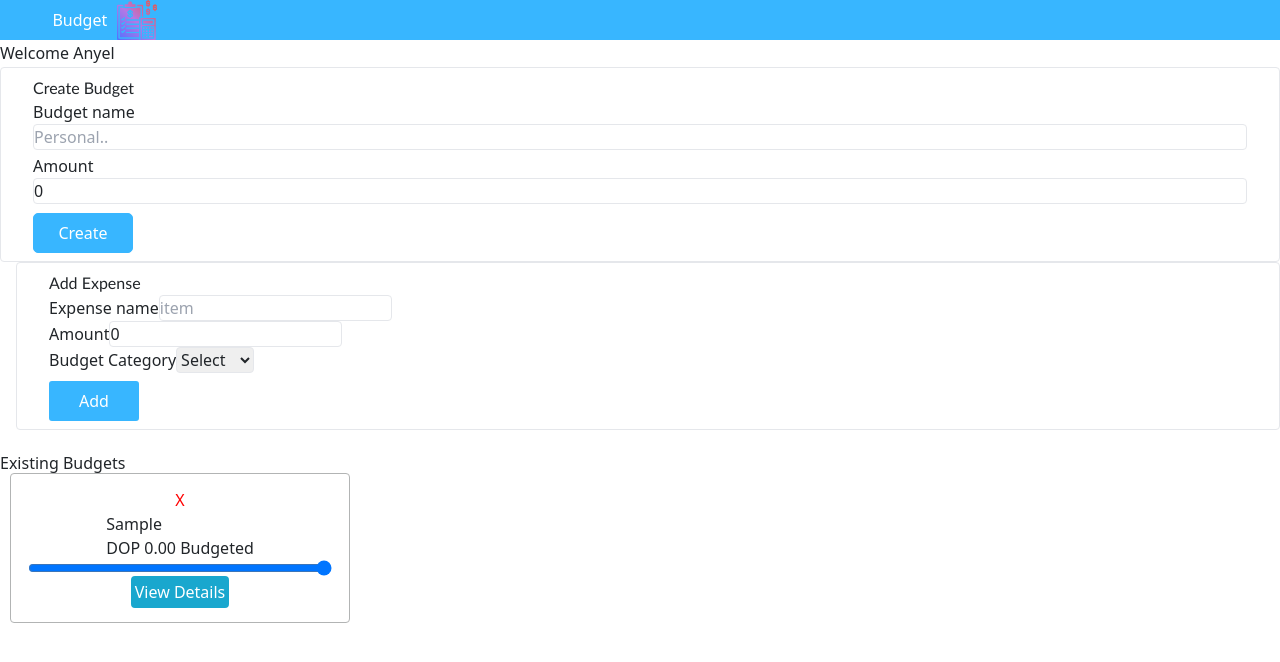
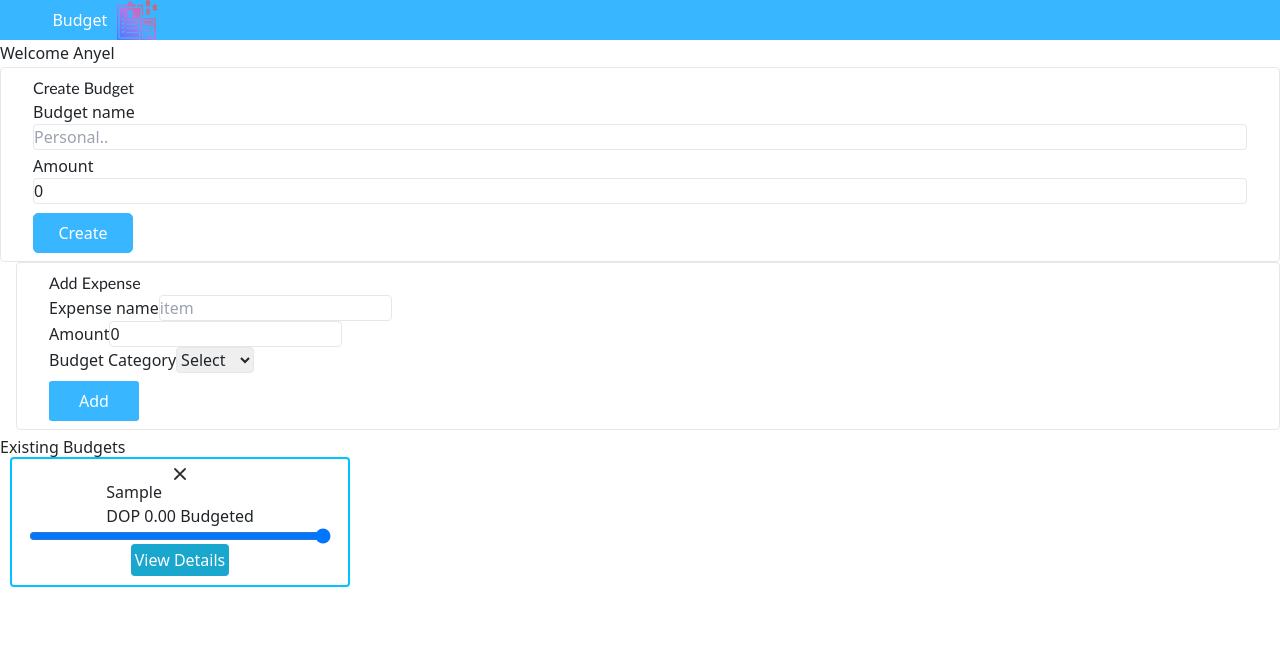
Before and after one commit to alex03-r/budgetApp, a React (Vite) app: page / in a window 1280 px wide. Both pictures are taken after typing "Sample" into the empty fields and a click on the button "Create". Shown: the top 662 px of the page. Built offline with nearby package versions, Linux system fonts and the light colour scheme.

Commit message:
fix some aligment and use the popup

```diff
--- a/src/Components/BudgetItem.tsx
+++ b/src/Components/BudgetItem.tsx
@@ -2,65 +2,61 @@
 import { formatWithCurrency, formatAmount, capitalizeName } from "../helpers/helper";
 import { Link } from "react-router-dom"
 import { BudgetContex } from "../Contex/AppContex";
-import { PopUp } from "./PopUp";
-import { useContext } from "react"
+import { useContext, useState } from "react"
+import  close from  "../assets/close.png"
 
 interface BudgetsItem {
-  id:number;
-  name:string;
-  hasExpenses:Boolean;
-  amount:number;
-  rangeValue:number;
-  spent:number;
-  remaining:number;
-  onDeleteBudget: (id:number) => void
+  id: number;
+  name: string;
+  hasExpenses: Boolean;
+  amount: number;
+  rangeValue: number;
+  spent: number;
+  remaining: number;
+  color:string;
+  onDeleteBudget: (id: number) => void
 
 }
 
 export function BudgetItem(props: BudgetsItem) {
 
 
-  const {  setPopUp, setPopUpValues  } = useContext(BudgetContex)
+  const { setPopUp, setPopUpValues } = useContext(BudgetContex)
+  const [isHover, setIsHover] = useState(false)
 
-  const setAndOpenPopUpValues = () => {
+  let deletePopUp = props.onDeleteBudget;
 
+  let budgetName = props.name;
+
+  const setPopUpValuesAndOpenIt = (id: number) => {
     let popUpValues = {
 
-      title:"Delete",
-      text: "Are you sure ?",
+      title: "Delete",
+      text: `Are you sure you want to delete the budget: ${ capitalizeName(budgetName)} ?`,
       actionName: "delete",
-      action:() =>  {
-        props.onDeleteBudget(props.id)
+      action: () => {
+        deletePopUp(id)
       },
-
     }
-
     setPopUpValues(popUpValues)
-
-
-
     setPopUp(true)
-
-
   }
 
 
   return (
-    <div className="budget-box relative " key={props.id}>
-    <div className="cursor-pointer  absolute" style={{ top:"0px", right:"10px", color:"red" }} onClick={ setAndOpenPopUpValues } >X</div>
-
-    {/* () => props.onDeleteBudget(props.id)  */}
+    <div className={isHover ? "budget-box relative bg-slate-100" : `budget-box relative`} style={{ borderColor:`${props.color}` , borderWidth:"2px", borderStyle:"solid", borderRadius:"4px" }} onMouseOut={() => setIsHover(false)} onMouseOver={() => setIsHover(true)} key={props.id}>
+      {/* <div className="cursor-pointer  absolute" style={{ top: "0px", right: "10px", color: "red" }} onClick={() => setPopUpValuesAndOpenIt(props.id)} >X</div> */}
+      <img className=" cursor-pointer absolute" style={{ top: "4px", width:"12px", height:"12px",  right: "5px"}} onClick={() => setPopUpValuesAndOpenIt(props.id)} src={close}/>
       <div className="flex justify-between w-full px-2 " >
-
         <p>{capitalizeName(props.name)}</p>
         <p>{formatWithCurrency(props.amount)} Budgeted</p>
       </div>
       <input value={props.rangeValue} style={{ width: "90%" }} type="range" />
-      <div className=" flex justify-between w-full" >
+      <div className=" flex justify-between w-full px-2 " >
         {props.hasExpenses && <p> {formatAmount(props.spent)} spent</p>}
         {props.hasExpenses && <p> {formatAmount(props.remaining)} remaining </p>}
       </div>
-      <button  className="btn-viewDetails" >
+      <button className="btn-viewDetails" >
 
         <Link style={{ textDecoration: "none", color: "white" }} to={`budget/${props.id}`}  > View Details</Link>
       </button>
--- a/src/Components/CreationBuget.tsx
+++ b/src/Components/CreationBuget.tsx
@@ -3,6 +3,7 @@ import "../styles/bugets.css"
 import {  useContext,useEffect } from "react"
 import { BudgetContex } from "../Contex/AppContex"
 import { useForm } from  "../Hooks/useForm"
+import { isPar } from "../helpers/helper"
 
 
 
@@ -31,7 +32,7 @@ export function CreationBuget() {
                 rangeValue:100,
                 spent:0,
                 remaining: parseInt(values.amount + ""),
-                // color: "red" ?
+                color: isPar( budgets.length ) ? "#00C4FF" : "#DDE6ED"
             })
             removeFieldsValues();
             return
--- a/src/Components/ExistingBudgets.tsx
+++ b/src/Components/ExistingBudgets.tsx
@@ -6,7 +6,7 @@ import { BudgetItem } from "./BudgetItem"
 
 export function ExistingBudgets(){
 
-    const { budgets, setBudgets, setExpenses, expenses } =  useContext(BudgetContex);
+    const { budgets, setBudgets, setExpenses, expenses, setPopUp } =  useContext(BudgetContex);
 
 
     const onDeleteBudget = (id:number)  => {
@@ -21,15 +21,14 @@ export function ExistingBudgets(){
         let filteredBudgets = budgets.filter( budget => budget.id !== id);
 
         setBudgets(filteredBudgets)
-
-
+        setPopUp(false)
 
 
     }
 
     return (
      <>
-        <div className="flex sm:ms-5 md:ms-5 lg:ms-7 xl:ms-12 overflow-x-auto mb-3 me-3  "  >
+        <div className="flex sm:ms-5 md:ms-5 lg:ms-7 xl:ms-12 overflow-x-auto mb-2 me-3  "  >
                 {
                     budgets.map(bg => (
                         <BudgetItem key={bg.id} onDeleteBudget={onDeleteBudget}  { ...bg} />
--- /dev/null
+++ b/src/Components/ExpenseItem.tsx
@@ -0,0 +1,49 @@
+import { capitalizeName, formatWithCurrency } from "../helpers/helper"
+import { useState, useContext } from "react"
+import { BudgetContex } from "../Contex/AppContex";
+
+interface ExpenseProp{
+
+
+    id:number;
+    name:string;
+    budget:string;
+    amount:number;
+    date:string;
+    deleteExpense:(id:number) => void
+
+
+}
+
+export function ExpenseItem(props: ExpenseProp){
+
+    const {  setPopUp, setPopUpValues, budgets  } = useContext(BudgetContex)
+    const [isHover, setIsHover] =  useState(false)
+
+    let deletePopUp = props.deleteExpense
+    let expenseName = props.name
+    let budgetColor = budgets.find(budget => budget.name === props.budget)?.color ;
+
+    function setPopUpValuesAndOpenIT(id:number){
+        setPopUpValues({
+            title:`Delete`,
+            text: `Are you sure you want to delete the expense: ${ capitalizeName(expenseName) } ?`,
+            actionName: "Delete",
+            action:() =>  {
+              deletePopUp(id)
+            },
+        })
+        setPopUp(true)
+    }
+
+    return (
+        <tr key={props.id} onMouseOut={() =>  setIsHover(false)} onMouseOver={() =>  setIsHover(true) }  className=  { isHover ? "border bg-slate-100" : "border"  }>
+
+        <td className=" border border-slate-300 w-1/6 text-center ">{capitalizeName(props.name)}</td>
+        <td className="border border-slate-300 w-1/6 text-center " style={{ backgroundColor:`${budgetColor}`, color:"black", borderRadius:'5px' }} >{capitalizeName(props.budget)}</td>
+        <td className="border border-slate-300 w-1/6 text-center">{formatWithCurrency(props.amount)}</td>
+        <td className="border border-slate-300 w-1/6 text-center">{props.date}</td>
+        <td onClick={() => setPopUpValuesAndOpenIT(props.id)} className="bg-red-600 text-white cursor-pointer text-center border rounded" >Delete</td>
+       </tr>
+    )
+}
--- a/src/Components/PopUp.tsx
+++ b/src/Components/PopUp.tsx
@@ -5,22 +5,27 @@ import { BudgetContex } from "../Contex/AppContex"
 
 
 
+
 export function PopUp(){
 
 
-    const { popUpValues  } = useContext(BudgetContex)
+    const { popUpValues , setPopUp } = useContext(BudgetContex)
 
 
     return (
-        <div className="border rounded w-1/2 flex flex-col justify-center content-center absolute h-1/6 " style={{ top:"10px" }} >
+
+  <div className="  w-full h-full  flex justify-center z-0 items-center absolute inset-y-0 " >
+          <div className=" bg-slate-100  w-1/3  border rounded h-1/4 flex flex-col justify-around items-center absolute  "  >
             <h1>{ popUpValues.title || "titulo" }</h1>
-            <div>
+            <div className="" >
                 <p>{ popUpValues.text || "que quieres hacer" }</p>
             </div>
-            <div>
-                <button onClick={ () => popUpValues.action() } >{ popUpValues.actionName || "jj" } </button>
+            <div className=" flex gap-2 ">
+                <button onClick={ () => setPopUp(false) } className="border rounded justify-center " >Cancel</button>
+                <button className="bg-rose-600" onClick={ () => popUpValues.action() } >{ popUpValues.actionName || "jj" } </button>
             </div>
         </div>
+  </div>
     )
 
 }
--- a/src/Contex/AppContex.tsx
+++ b/src/Contex/AppContex.tsx
@@ -2,15 +2,8 @@
 import  React, { createContext, useState, useEffect } from "react";
 import  { Header } from "../Components/Header"
 import App from "../App";
-import {
-    BrowserRouter as Router,
-    Routes,
-    Route,
-
-
-  } from "react-router-dom";
+import { BrowserRouter as Router, Routes, Route } from "react-router-dom";
 import { RecentBuget } from "../Pages/RecentBuget";
-
 
 interface ContexProps {
 
@@ -33,7 +26,6 @@ interface ContexProps {
 }
 export let BudgetContex = createContext<ContexProps>({} as ContexProps)
 
-
 export interface Budgets {
     id:number;
     name:string;
@@ -42,15 +34,16 @@ export interface Budgets {
     rangeValue:number;
     spent:number;
     remaining:number
+    color:string
 }
 
 export interface Expenses {
     id:number;
     name:string;
     amount:number;
-    date:number;
+    date:string;
     budget:string;
-    color:string
+
 }
 
 interface PopProps{
@@ -77,7 +70,7 @@ export function AppContexProvider() {
     const [ rangeValue, setRangeValue] = useState<number>(100)
 
     const[ popUp, setPopUp ] = useState<Boolean>(false)
-    const[ popUpValues, setPopUpValues ] = useState<PopProps | null>(null)
+    const[ popUpValues, setPopUpValues ] = useState<PopProps>(null!)
 
 
     function AddBudget(budgetInfo:Budgets):void{
--- a/src/Pages/Home.tsx
+++ b/src/Pages/Home.tsx
@@ -6,17 +6,18 @@ import { BudgetContex } from "../Contex/AppContex";
 
 import { ExistingBudgets } from "../Components/ExistingBudgets";
 import { ExpensesList } from "../Components/ExpensenList";
+import { PopUp } from "../Components/PopUp";
 
 
 
 export function Home() {
 
-    const { expenses, budgets } = useContext(BudgetContex)
+    const { expenses, budgets, popUp } = useContext(BudgetContex)
 
     return (
-        <div  className="relative" style={{ width: "100%", height: "100vh" }}   >
+        <div  className="relative z-10 " style={{ width: "100%", height: "100vh" }}   >
             <h1 className=" sm:ms-5 md:ms-8 lg:ms-10 text-4xl xl:ms-14 my-1 ">Welcome Anyel </h1>
-            <div className=" sm:ms-7 md:ms-8 lg:ms-10 xl:ms-14 sm:flex mb-4">
+            <div className=" sm:ms-7 md:ms-8 lg:ms-10 xl:ms-14 sm:flex mb-2">
                 <CreationBuget />
                 <AddExpenses />
             </div>
@@ -24,7 +25,7 @@ export function Home() {
                 {
                     budgets.length > 0 ?
                         <>
-                            <h2 className=" sm:ms-7 md:ms-8 lg:ms-10 xl:ms-14 " >Existing Budgets</h2>
+                            <h2 className=" sm:ms-7 md:ms-8 lg:ms-10 xl:ms-14 text-lg " >Existing Budgets</h2>
                             <ExistingBudgets />
                         </>
                         : <h1 className="text-xl sm:ms-7  md:ms-8 lg:ms-10  xl:ms-14 my-4 ">No Budgets for now. Please add one</h1>
@@ -32,14 +33,15 @@ export function Home() {
                 {
                     expenses.length > 0 &&
                     <>
-                        <h3 className=" sm:ms-7 md:ms-7 lg:ms-10 xl:ms-14 " >Exinsting expenses</h3>
+                        <h3 className=" sm:ms-7 md:ms-7 lg:ms-10 xl:ms-14 text-lg " >Exinsting expenses</h3>
                         <ExpensesList />
                     </>
+                }
 
+                {
+                  popUp &&
 
-
-
-
+                  <PopUp />
                 }
 
 
--- a/src/helpers/helper.ts
+++ b/src/helpers/helper.ts
@@ -27,3 +27,10 @@ export function formatAmount(amount:number){
 
     return formaters.format(amount)
 }
+
+
+export function isPar(number:number){
+
+
+    return number % 2 == 0
+}
--- a/src/styles/bugets.css
+++ b/src/styles/bugets.css
@@ -163,7 +163,7 @@
      flex-direction: column;
      justify-content: center;
      align-items: center;
-     height: 150px;
+     height: 130px;
      width: 340px;
      min-width: 300px;
      border-color: #B2B4B4;
```
Also changed, not shown: src/Components/AddExpenses.tsx (+21 -23 lines), src/Components/ExpensenList.tsx (+18 -21 lines), src/assets/close.png (added).
